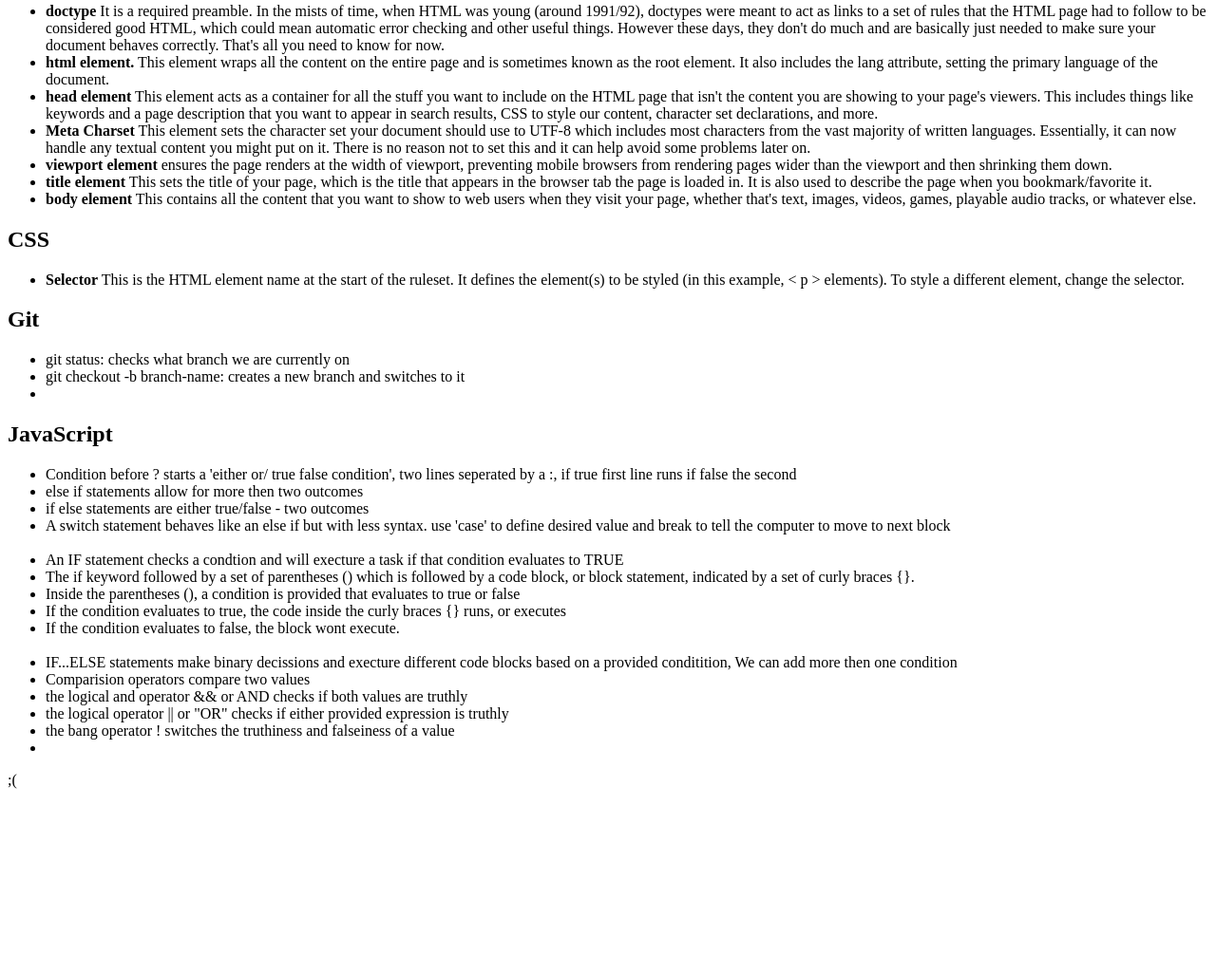
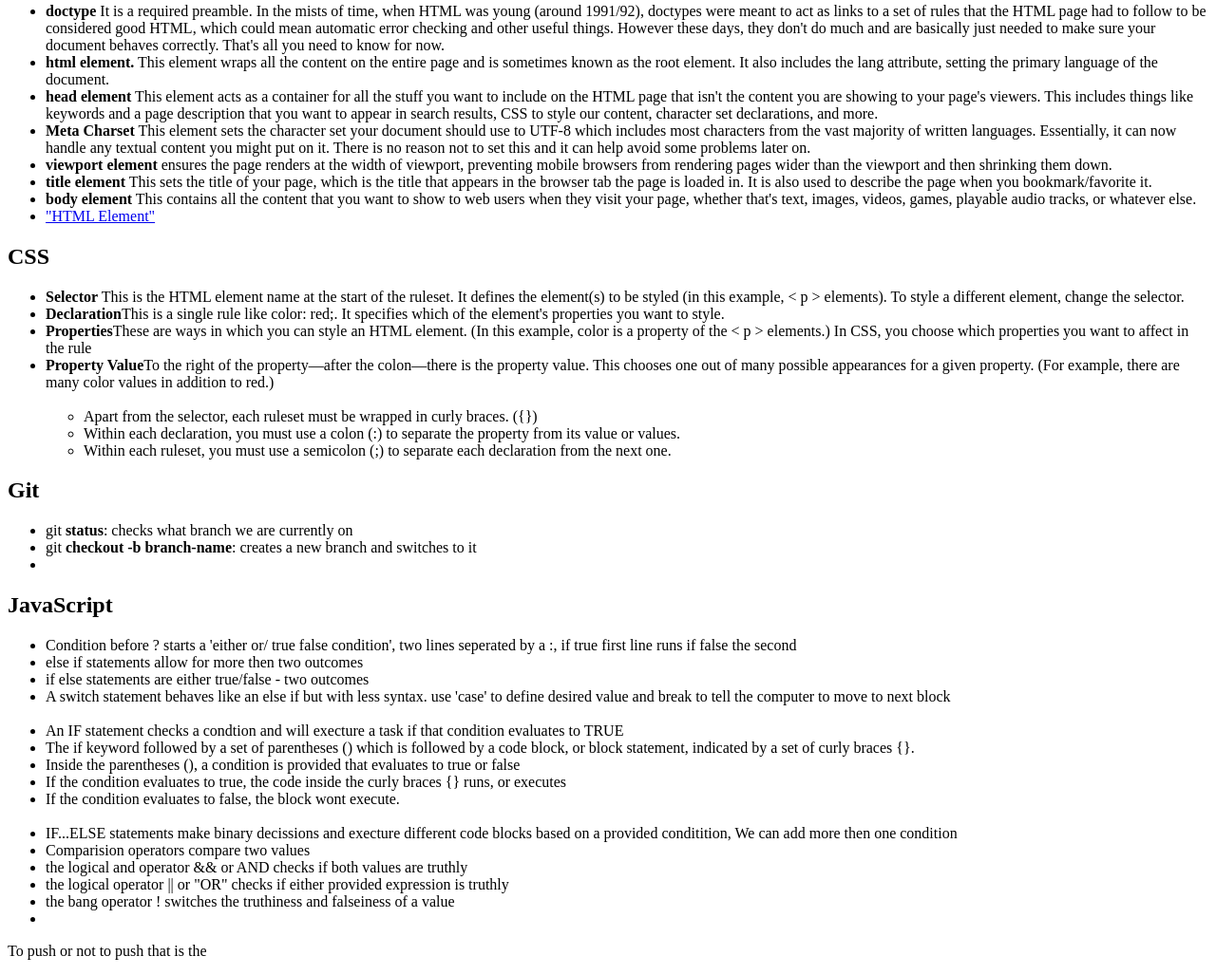
Before and after one commit to krrahe/prework-study-guide, a plain HTML site: page index.html in a window 1280 px wide. Shown: the part 903-1930 px from the top of the page at 95% size. Before the commit the page ends 1750 px from the top, so only its background shows below. Drawn offline with Linux system fonts and the light colour scheme.

Commit message:
HTMl stuff

```diff
--- a/index.html
+++ b/index.html
@@ -1,6 +1,7 @@
 <!DOCTYPE html>
 <html lang="en">
   <head>
+    <link rel="stylesheet" href="">
     <meta charset="UTF-8" />
     <meta http-equiv="X-UA-Compatible" content="IE=edge" />
     <meta name="viewport" content="width=device-width, initial-scale=1.0" />
@@ -9,10 +10,13 @@
   <body>
     <header id="top">
       <h1>Prework Study Guide</h1>
+
       <img src="./assets/Very-Nice.jpg" alt="Very Nice." />
     </header>
     <main>
       <section class="card" id="html-section">
+
+        <!-- HTML-->
         <h2>HTML</h2>
         <ul>
       <li>  <strong>doctype</strong> It is a required preamble. In the mists of time, when HTML was young (around 1991/92), doctypes were meant to act as links to a set of rules that the HTML page had to follow to be considered good HTML, which could mean automatic error checking and other useful things. However these days, they don't do much and are basically just needed to make sure your document behaves correctly. That's all you need to know for now. </li>
@@ -22,28 +26,43 @@
       <li> <strong>viewport element</strong> ensures the page renders at the width of viewport, preventing mobile browsers from rendering pages wider than the viewport and then shrinking them down.</li>
       <li> <strong>title element</strong> This sets the title of your page, which is the title that appears in the browser tab the page is loaded in. It is also used to describe the page when you bookmark/favorite it.</li>
       <li> <strong>body element</strong> This contains all the content that you want to show to web users when they visit your page, whether that's text, images, videos, games, playable audio tracks, or whatever else.</li>
-
+      <li><a href="https://developer.mozilla.org/en-US/docs/Web/HTML/Element" target="_blank">"HTML Element"</a> </li>
 
         </ul>
       </section>
 
       <section class="card" id="css-section">
+        <!--CSS-->
         <h2>CSS</h2>
         <ul>
           <li><strong> Selector </strong> This is the HTML element name at the start of the ruleset. It defines the element(s) to be styled (in this example, < p > elements). To style a different element, change the selector. </li>
-      </section>
+     <li><strong>Declaration</strong>This is a single rule like color: red;. It specifies which of the element's properties you want to style.</li>
+     <li><strong>Properties</strong>These are ways in which you can style an HTML element. (In this example, color is a property of the < p > elements.) In CSS, you choose which properties you want to affect in the rule</li>
+     <li><strong>Property Value</strong>To the right of the property—after the colon—there is the property value. This chooses one out of many possible appearances for a given property. (For example, there are many color values in addition to red.)</li>
+    <br>
+     <ul>
+
+  <li>Apart from the selector, each ruleset must be wrapped in curly braces. ({}) </li>
+  <li>Within each declaration, you must use a colon (:) to separate the property from its value or values.</li>
+  <li>  Within each ruleset, you must use a semicolon (;) to separate each declaration from the next one.</li>
+
+    </ul>
+    </ul>
+        </section>
 
       <section class="card" id="git-section">
+       <!-- GIT-->
         <h2>Git</h2>
         <ul>
-          <li>git status: checks what branch we are currently on</li>
-          <li>git checkout -b branch-name: creates a new branch and switches to it</li>
+          <li>git <strong>status</strong>: checks what branch we are currently on</li>
+          <li>git <strong>checkout -b branch-name</strong>: creates a new branch and switches to it</li>
         <li></li>
         </ul>
 
       </section>
 
       <section class="card" id="javascript-section">
+        <!--JavaScript-->
         <h2>JavaScript</h2>
         <ul>
           <li>Condition before ? starts a 'either or/ true false condition', two lines seperated by a :, if true first line runs if false the second </li>
@@ -72,7 +91,7 @@
     </main>
 
     <footer>
-      <p>;(</p>
+      <p>To push or not to push that is the</p>
     </footer>
   </body>
 </html>
```
